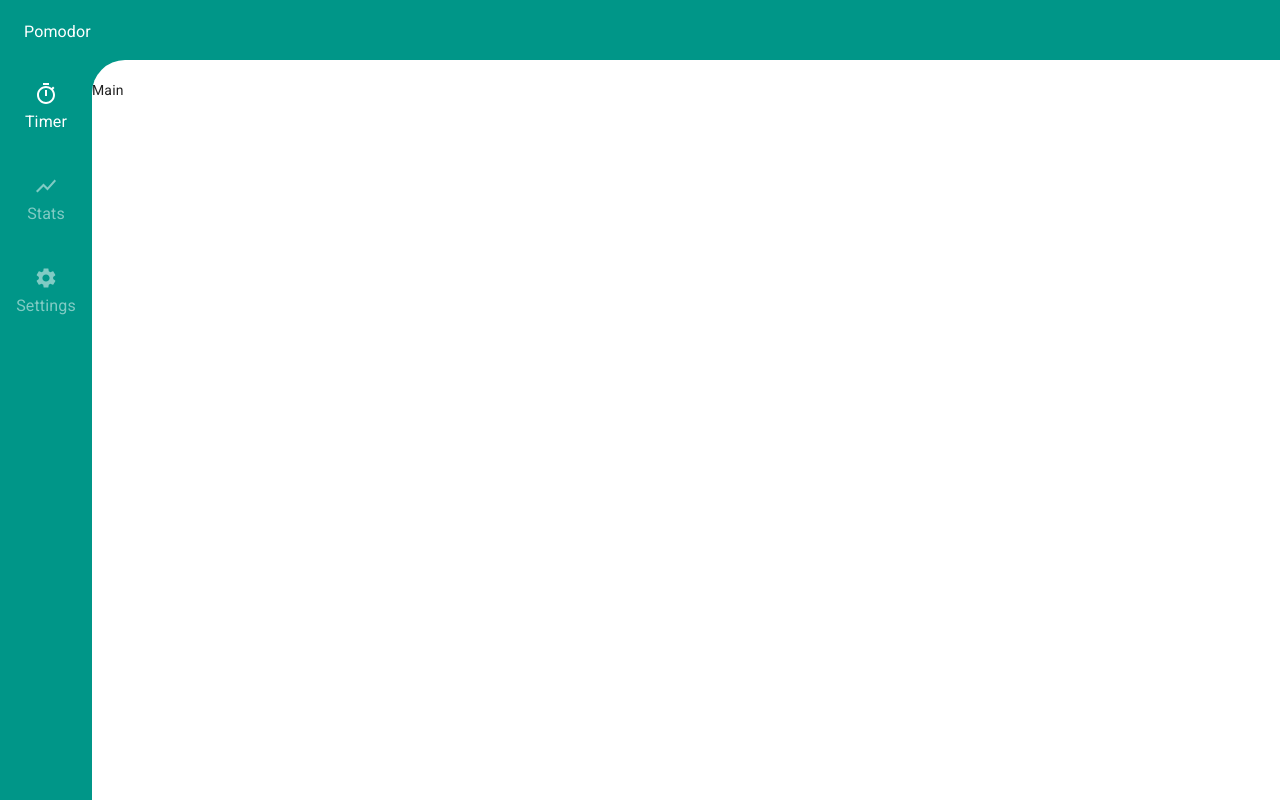
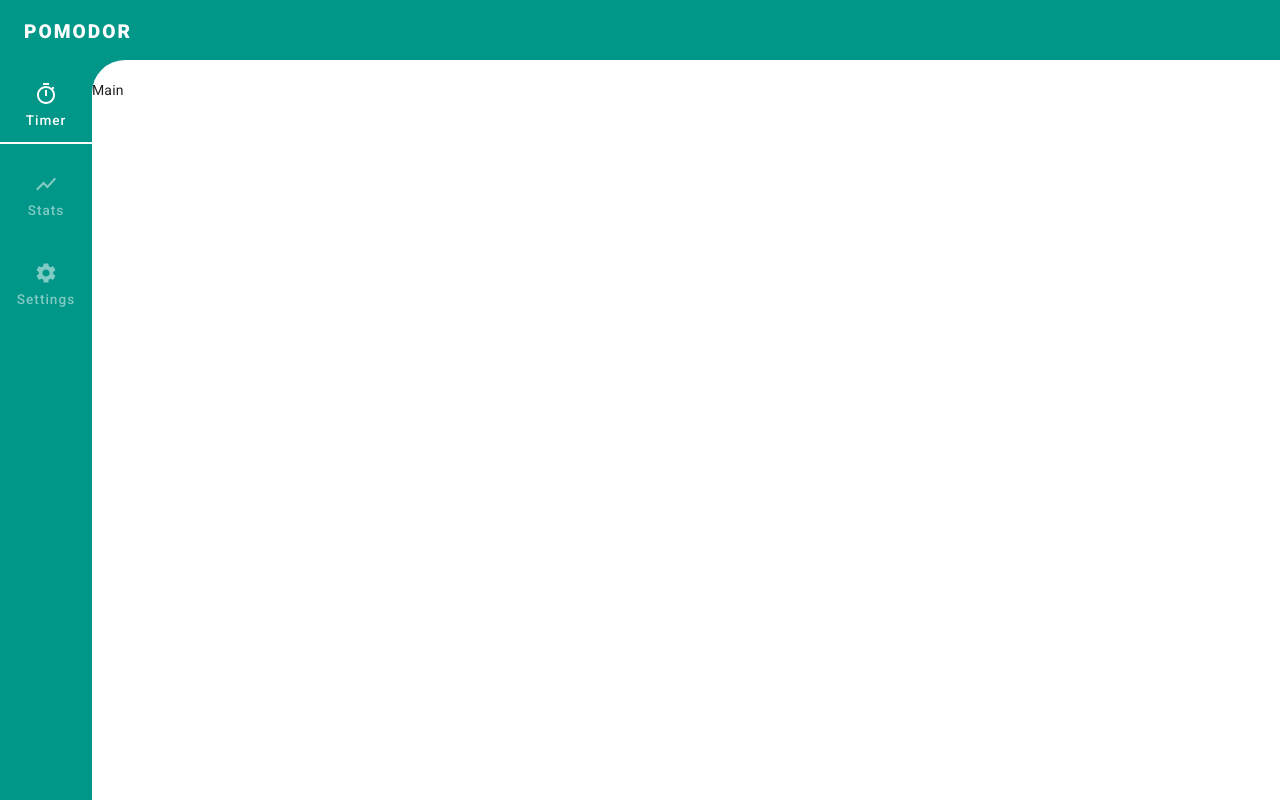
Before and after one commit to juZanette/PomodoroTimer, a React (Create React App) app: page /timer in a window 1280 px wide. Built offline with nearby package versions, Linux system fonts and the light colour scheme.

Commit message:
:truck: Move navigation components into separate folder

```diff
--- a/src/App.js
+++ b/src/App.js
@@ -1,5 +1,5 @@
 import React from 'react'
-import { AppBar } from './layout/AppBar'
+import { AppBar } from './layout/navigation/AppBar'
 import { MainContainer } from './layout/MainContainer'
 
 const App = () => {
--- a/src/layout/Toolbar.js
+++ /dev/null
@@ -1,11 +0,0 @@
-import React from 'react'
-import { Toolbar as MatToolbar } from '@material-ui/core'
-import Typography from '@material-ui/core/Typography'
-
-const Toolbar = () => (
-  <MatToolbar>
-    <Typography variant="subtitle1">Pomodor</Typography>
-  </MatToolbar>
-)
-
-export { Toolbar }
--- a/src/layout/NavList.js
+++ b/src/layout/navigation/NavList.js
@@ -41,6 +41,7 @@ const NavItemIcon = styled(ListItemIcon)`
 const NavListItem = styled(ListItem)`
   display: flex;
   flex-direction: column;
+  ${({ active }) => active && 'border-bottom: 2px solid #fff;'}
 
   ${NavItemIcon} {
     color: ${({ active }) => (active ? '#fff' : 'rgba(255,255,255,.5)')};
@@ -48,6 +49,9 @@ const NavListItem = styled(ListItem)`
 
   .MuiListItemText-primary {
     color: ${({ active }) => (active ? '#fff' : 'rgba(255,255,255,.5)')};
+    font-size: 0.85rem;
+    letter-spacing: 1px;
+    font-weight: 500;
   }
 `
 
--- /dev/null
+++ b/src/layout/navigation/Toolbar.js
@@ -0,0 +1,17 @@
+import React from 'react'
+import { Toolbar as MatToolbar } from '@material-ui/core'
+import styled from 'styled-components'
+
+const Logotype = styled.span`
+  font-size: 1.2rem;
+  letter-spacing: 2px;
+  font-weight: 900;
+`
+
+const Toolbar = () => (
+  <MatToolbar>
+    <Logotype>POMODOR</Logotype>
+  </MatToolbar>
+)
+
+export { Toolbar }
```
Also changed, not shown: src/layout/navigation/AppBar.js (renamed from src/layout/AppBar.js).
